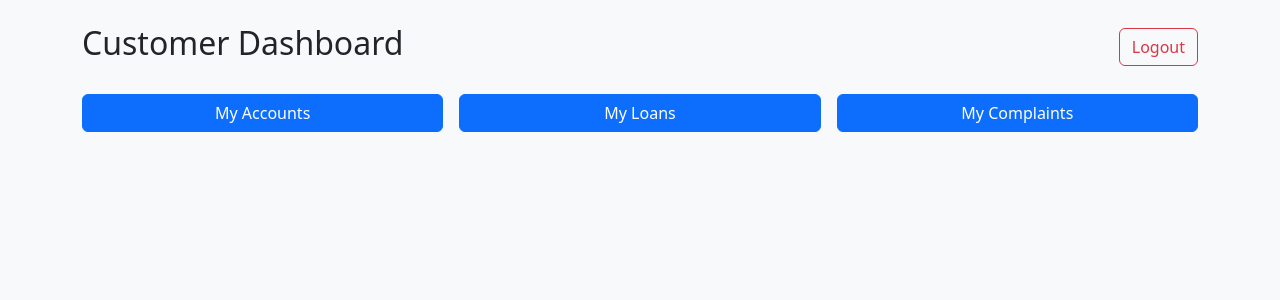
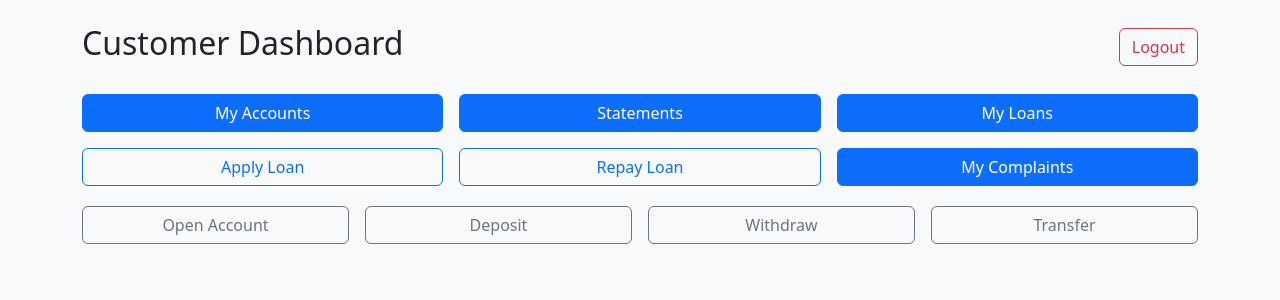
Before and after one commit to AshishDabhi1539/Banking_Management_System, a Java web app: page /customer_dashboard.jsp in a window 1280 px wide. Shown: the top 300 px of the page. Run offline with Tomcat 11, a stand-in JSP engine, Linux system fonts and the light colour scheme.

Commit message:
Add account statements, dashboard buttons, and transaction views
Co-authored-by: dabhiashish1539 <dabhiashish1539@gmail.com>

```diff
--- a/FinCoreX2/src/main/webapp/admin_dashboard.jsp
+++ b/FinCoreX2/src/main/webapp/admin_dashboard.jsp
@@ -54,6 +54,7 @@
     <a class="btn btn-primary" href="${pageContext.request.contextPath}/admin/loans">Loan Approvals</a>
     <a class="btn btn-primary" href="${pageContext.request.contextPath}/admin/complaints">Complaints</a>
     <a class="btn btn-secondary" href="${pageContext.request.contextPath}/admin/logs">Activity Logs</a>
+    <a class="btn btn-outline-primary" href="${pageContext.request.contextPath}/admin/reports">Reports</a>
   </div>
 </div>
 </body>
--- a/FinCoreX2/src/main/webapp/customer_dashboard.jsp
+++ b/FinCoreX2/src/main/webapp/customer_dashboard.jsp
@@ -18,12 +18,35 @@
       <a class="btn btn-primary w-100" href="${pageContext.request.contextPath}/accounts.jsp">My Accounts</a>
     </div>
     <div class="col-md-4">
+      <a class="btn btn-primary w-100" href="${pageContext.request.contextPath}/customer/statements">Statements</a>
+    </div>
+    <div class="col-md-4">
       <a class="btn btn-primary w-100" href="${pageContext.request.contextPath}/loan_status.jsp">My Loans</a>
+    </div>
+    <div class="col-md-4">
+      <a class="btn btn-outline-primary w-100" href="${pageContext.request.contextPath}/apply_loan.jsp">Apply Loan</a>
+    </div>
+    <div class="col-md-4">
+      <a class="btn btn-outline-primary w-100" href="${pageContext.request.contextPath}/repay_loan.jsp">Repay Loan</a>
     </div>
     <div class="col-md-4">
       <a class="btn btn-primary w-100" href="${pageContext.request.contextPath}/complaints.jsp">My Complaints</a>
     </div>
   </div>
+  <div class="row g-3 mt-1">
+    <div class="col-md-3">
+      <a class="btn btn-outline-secondary w-100" href="${pageContext.request.contextPath}/open_account.jsp">Open Account</a>
+    </div>
+    <div class="col-md-3">
+      <a class="btn btn-outline-secondary w-100" href="${pageContext.request.contextPath}/deposit.jsp">Deposit</a>
+    </div>
+    <div class="col-md-3">
+      <a class="btn btn-outline-secondary w-100" href="${pageContext.request.contextPath}/withdraw.jsp">Withdraw</a>
+    </div>
+    <div class="col-md-3">
+      <a class="btn btn-outline-secondary w-100" href="${pageContext.request.contextPath}/transfer.jsp">Transfer</a>
+    </div>
+  </div>
 </div>
 </body>
 </html>
--- a/FinCoreX2/src/main/webapp/transactions.jsp
+++ b/FinCoreX2/src/main/webapp/transactions.jsp
@@ -11,6 +11,7 @@
 <body class="bg-light">
 <div class="container py-4">
   <h3 class="mb-3">All Transactions</h3>
+  <div class="mb-2 text-muted">Showing latest transactions across all accounts.</div>
   <div class="card p-3">
     <div class="table-responsive">
       <table class="table table-striped table-sm">
```
Also changed, not shown: FinCoreX2/src/main/java/com/tss/controller/StatementServlet.java (added, +39 -0 lines), FinCoreX2/src/main/webapp/statements.jsp (+7 -0 lines).
